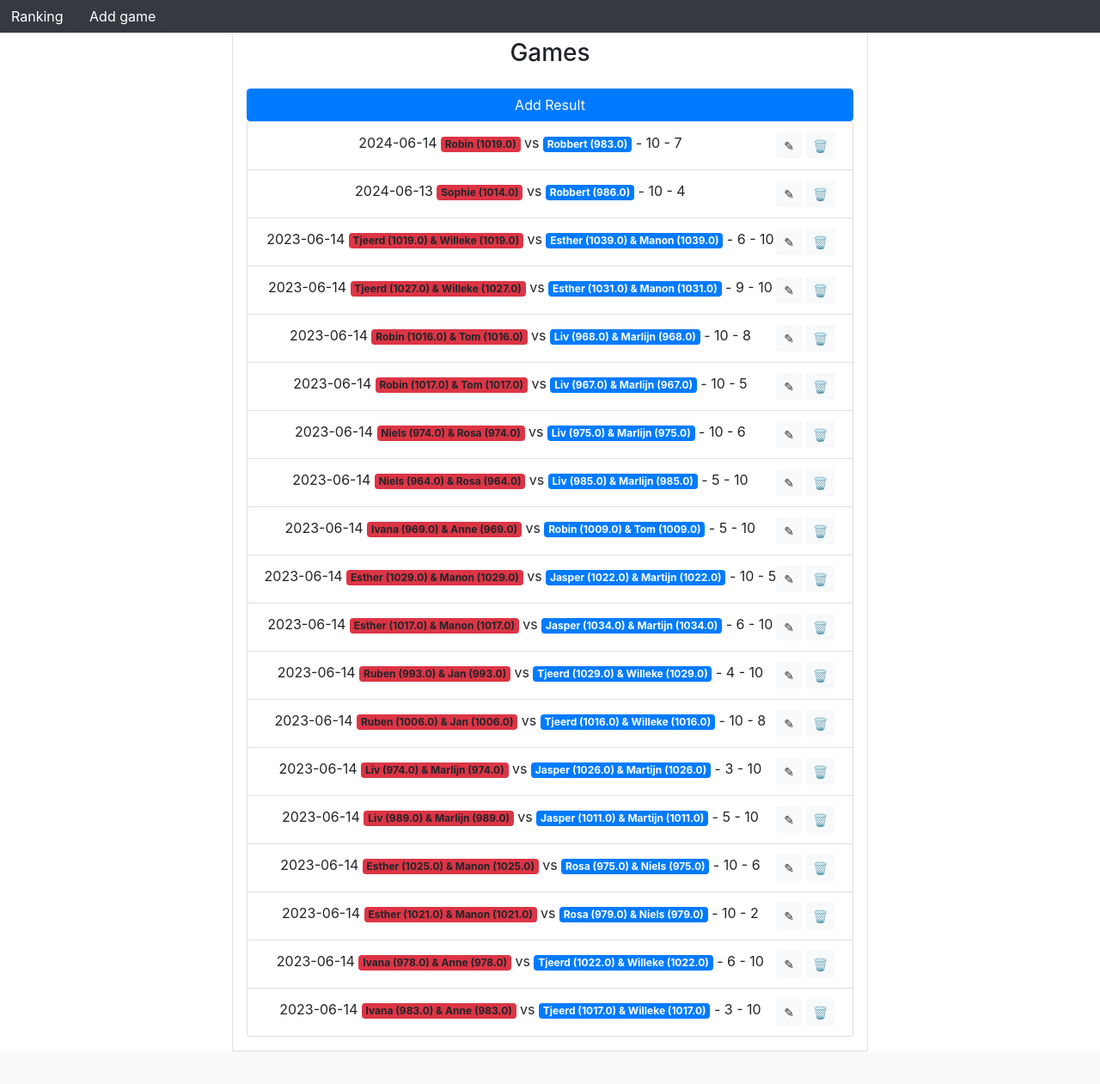
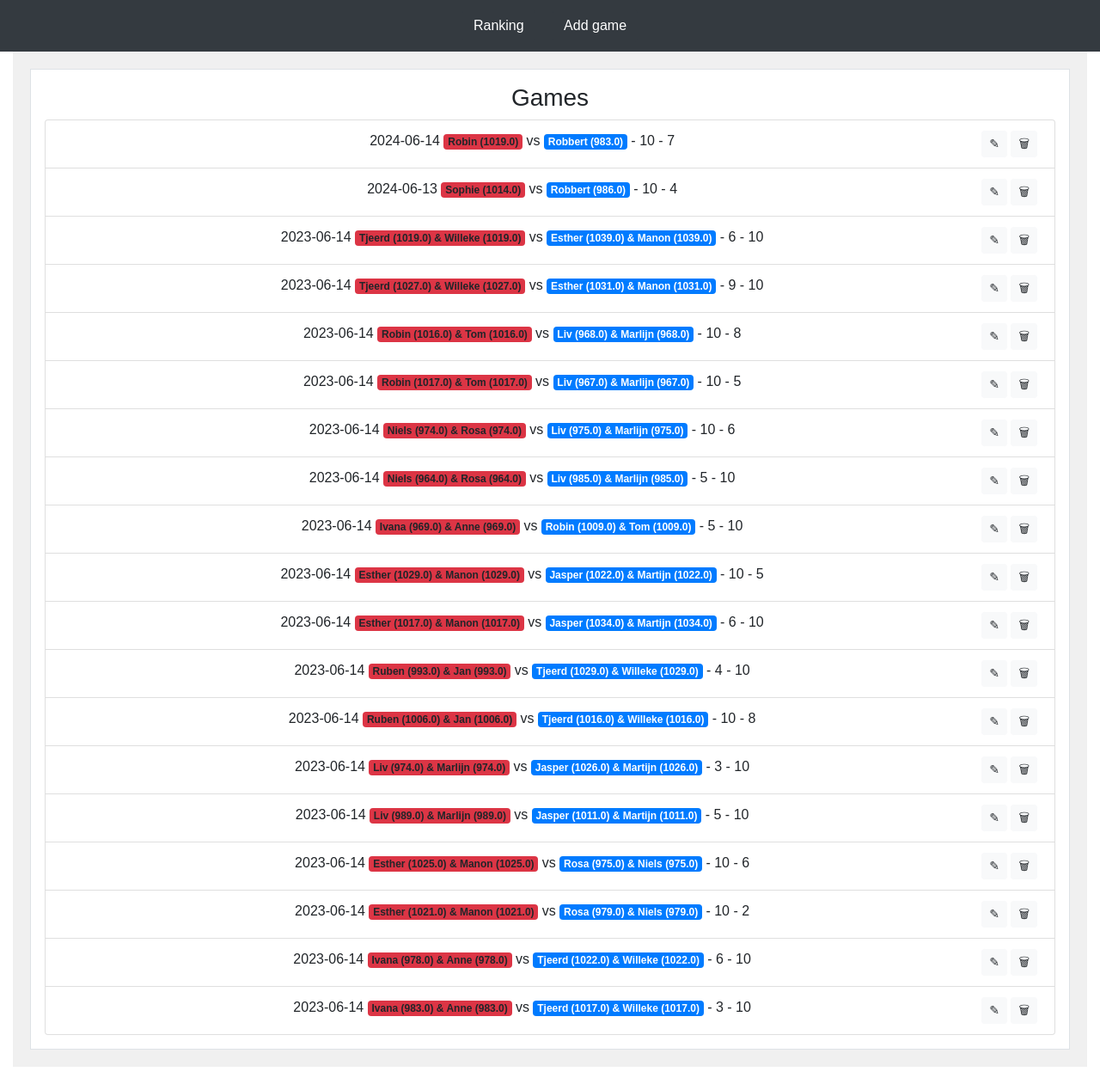
Before and after one commit to robbertmijn/foosrater, a Flask app: page / in a window 1280 px wide. Shown: the whole page at 86% size. Before the commit the page ends 1223 px from the top, so only its background shows below. Run offline with Flask 2, Linux system fonts and the light colour scheme; some libraries are stand-ins or nearby versions.

Commit message:
frontend update

```diff
--- a/elo.py
+++ b/elo.py
@@ -34,7 +34,7 @@ def update_elo_ratings():
 
     # loop over all games and calculate ratings
     for game in games:
-        print(game)
+
         # Calculate mean elo for the teams
         red_team_elo = (player_dict[game['red_player1']]['elo'] + player_dict[game['red_player2']]['elo']) / 2 if game['red_player2'] != "" else player_dict[game['red_player1']]['elo']
         blue_team_elo = (player_dict[game['blue_player1']]['elo'] + player_dict[game['blue_player2']]['elo']) / 2 if game['blue_player2'] != "" else player_dict[game['blue_player1']]['elo']
--- a/flask_app.py
+++ b/flask_app.py
@@ -16,9 +16,11 @@ def load_data(file_path):
             return json.load(f)
     return []
 
+
 def save_data(data, file_path):
     with open(file_path, 'w') as f:
         json.dump(data, f, indent=4)
+
 
 def add_new_players(game):
     players = load_data(PLAYERS_FILE)
@@ -34,19 +36,19 @@ def add_new_players(game):
         players.extend(new_players)
         save_data(players, PLAYERS_FILE)
 
-@app.route('/')
-def index(methods=['GET', 'POST']):
+
+@app.route('/', methods=['GET', 'POST'])
+def index():
     players = load_data(PLAYERS_FILE)
     games = load_data(GAMES_FILE)
     update_elo_ratings()
-    games = reversed(games)
     if request.method == 'POST':
 
         game = {
-            'red_player1': request.form['red_player1'],
-            'red_player2': request.form['red_player2'],
-            'blue_player1': request.form['blue_player1'],
-            'blue_player2': request.form['blue_player2'],
+            'red_player1': request.form['red_player1'].strip(),
+            'red_player2': request.form['red_player2'].strip(),
+            'blue_player1': request.form['blue_player1'].strip(),
+            'blue_player2': request.form['blue_player2'].strip(),
             'blue_goals': request.form['blue_goals'],
             'red_goals': request.form['red_goals'],
             'date': request.form['date']
@@ -56,29 +58,11 @@ def index(methods=['GET', 'POST']):
         save_data(games, GAMES_FILE)
         add_new_players(game)
         update_elo_ratings()
-        return redirect(url_for('index'))
+        # return redirect(url_for('index'))
+
+    games = reversed(games)
     return render_template('index.html', players=players, games=games)
 
-@app.route('/add_game', methods=['GET', 'POST'])
-def add_game():
-    if request.method == 'POST':
-
-        game = {
-            'red_player1': request.form['red_player1'],
-            'red_player2': request.form['red_player2'],
-            'blue_player1': request.form['blue_player1'],
-            'blue_player2': request.form['blue_player2'],
-            'blue_goals': request.form['blue_goals'],
-            'red_goals': request.form['red_goals'],
-            'date': request.form['date']
-        }
-        games = load_data(GAMES_FILE)
-        games.append(game)
-        save_data(games, GAMES_FILE)
-        add_new_players(game)
-        update_elo_ratings()
-        return redirect(url_for('index'))
-    return render_template('add_game.html')
 
 @app.route('/edit_game/<int:game_id>', methods=['GET', 'POST'])
 def edit_game(game_id):
@@ -86,10 +70,10 @@ def edit_game(game_id):
     game = games[-(game_id+1)]
     if request.method == 'POST':
 
-        game['red_player1'] = request.form['red_player1']
-        game['red_player2'] = request.form['red_player2']
-        game['blue_player1'] = request.form['blue_player1']
-        game['blue_player2'] = request.form['blue_player2']
+        game['red_player1'] = request.form['red_player1'].strip()
+        game['red_player2'] = request.form['red_player2'].strip()
+        game['blue_player1'] = request.form['blue_player1'].strip()
+        game['blue_player2'] = request.form['blue_player2'].strip()
         game['blue_goals'] = request.form['blue_goals']
         game['red_goals'] = request.form['red_goals']
         game['date'] = request.form['date']
@@ -100,13 +84,15 @@ def edit_game(game_id):
         return redirect(url_for('index'))
     return render_template('edit_game.html', game=game, game_id=game_id)
 
+
 @app.route('/delete_game/<int:game_id>', methods=['POST'])
 def delete_game(game_id):
     games = load_data(GAMES_FILE)
-    games.pop(game_id)
+    games.pop(-(game_id+1))
     save_data(games, GAMES_FILE)
     update_elo_ratings()
     return redirect(url_for('index'))
 
+
 if __name__ == '__main__':
     app.run(debug=True)
--- /dev/null
+++ b/static/styles/styles.css
@@ -0,0 +1,23 @@
+body, html {
+    margin: 0;
+    padding: 0;
+    width: 100%;
+    height: 100%;
+    font-family: Arial, sans-serif;
+}
+
+.main-content {
+    margin-top: 60px; /* height of the top-bar */
+    padding: 20px;
+    background-color: #f0f0f0;
+}
+
+.default-div {
+    width: 100%;
+    text-align: center;
+    padding: 20px;
+    background-color: #fff;
+    border: 1px solid #ccc;
+    overflow-y: auto; /* Ensures content can scroll */
+    max-height: calc(100vh - 60px); /* Adjust max-height to avoid overflowing outside the viewport */
+}
--- a/templates/edit_game.html
+++ b/templates/edit_game.html
@@ -47,7 +47,7 @@
                     <option value="10">10</option>
                   </select>
                   <input type="text" id="red_player1" name="red_player1" class="form-control"required placeholder="Player 1" aria-label="Player 1" value="{{ game.red_player1 }}">
-                  <input type="text" id="red_player2" name="red_player2" class="form-control" required placeholder="Player 2" aria-label="Player 2" value="{{ game.red_player2 }}">
+                  <input type="text" id="red_player2" name="red_player2" class="form-control" placeholder="Player 2" aria-label="Player 2" value="{{ game.red_player2 }}">
             </div>
             <label for="blue-team" class="form-label">Blue Team:</label>
             <div class="input-group mb-3">
@@ -66,7 +66,7 @@
                     <option value="10">10</option>
                   </select>
                   <input type="text" id="blue_player1" name="blue_player1" class="form-control"required placeholder="Player 1" aria-label="Player 1" value="{{ game.blue_player1 }}">
-                  <input type="text" id="blue_player2" name="blue_player2" class="form-control" required placeholder="Player 2" aria-label="Player 2" value="{{ game.blue_player2 }}">
+                  <input type="text" id="blue_player2" name="blue_player2" class="form-control" placeholder="Player 2" aria-label="Player 2" value="{{ game.blue_player2 }}">
             </div>
             <div class="form-group">
                 <label for="date">Date:</label>
--- a/templates/index.html
+++ b/templates/index.html
@@ -5,35 +5,22 @@
     <meta name="viewport" content="width=device-width, initial-scale=1.0">
     <title>HMT FoosRater</title>
     <link href="https://maxcdn.bootstrapcdn.com/bootstrap/4.5.2/css/bootstrap.min.css" rel="stylesheet">
-    <style>
-        body, html {
-            height: 100%;
-            margin: 0;
-        }
-        .container-fluid {
-            display: flex;
-            align-items: center;
-            justify-content: center;
-            height: 100%;
-        }
-        .form-container {
-            width: 100%;
-            max-width: 600px;
-        }
-    </style>
+    <link rel="stylesheet" href="{{ url_for('static',filename='styles/styles.css') }}">
 </head>
 <body>
     <div class="container-fluid">
-        <div class="row fixed-top bg-dark text-white">
-            <div class="col">
-                <button class="btn btn-dark" data-toggle="modal" data-target="#overlay1">Ranking</button>
-                <button class="btn btn-dark" data-toggle="modal" data-target="#overlay2">Add game</button>
+        <div class="row fixed-top bg-dark text-white d-flex justify-content-center align-items-center" style="height: 60px;">
+            <div class="col-auto">
+                <button class="btn btn-dark mx-2" data-toggle="modal" data-target="#overlay1">Ranking</button>
+                <button class="btn btn-dark mx-2" data-toggle="modal" data-target="#overlay2">Add game</button>
+                <!-- <button class="btn btn-dark" data-toggle="modal" data-target="#overlay3">Add game</button> -->
             </div>
         </div>
-        <div class="main-content" style="margin-top: 50px; height: calc(100% - 50px); display: flex; justify-content: center; align-items: center;">
-            <div class="default-div text-center p-3 border">
+        <!-- <div class="main-content" style="margin-top: 50px; height: calc(100% - 50px); display: flex; justify-content: center; align-items: center;"> -->
+        <div class="main-content">
+            <div class="default-div p-3 border">
+            <!-- <div class="default-div"> -->
                 <h3>Games</h3>
-                <a href="{{ url_for('add_game') }}" class="btn btn-primary mt-3 w-100">Add Result</a>
                 <ul class="list-group">
                     {% for game in games %}
                         {% if game.red_player2 != "" %}
```
Also changed, not shown: templates/add_game.html (deleted, +0 -97 lines).
